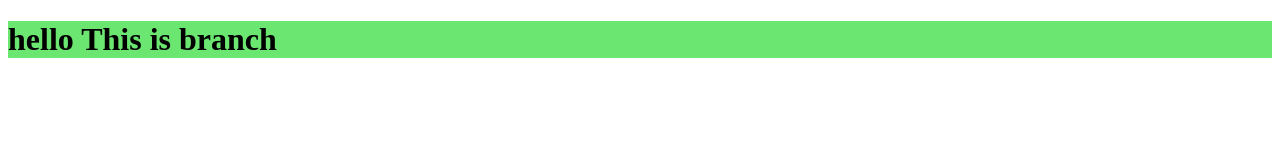
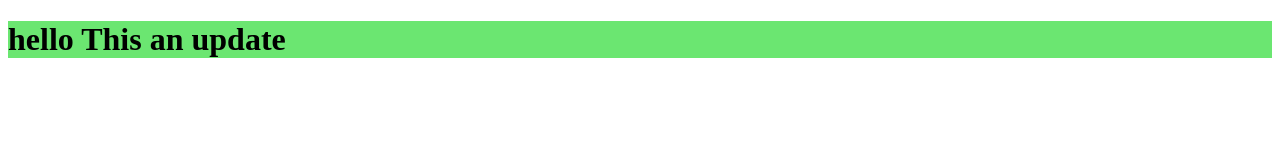
Before and after one commit to wasimalshahary/myproject, a plain HTML site: page index.html in a window 1280 px wide. Drawn offline with Linux system fonts and the light colour scheme.

Commit message:
edit the html file

```diff
--- a/index.html
+++ b/index.html
@@ -8,6 +8,6 @@
 <body>
     <link rel="stylesheet" href="file.css">
     <script src="file.js"></script>
-      <h1>hello This is branch </h1>
+      <h1>hello This an update </h1>
 </body>
 </html>
```
